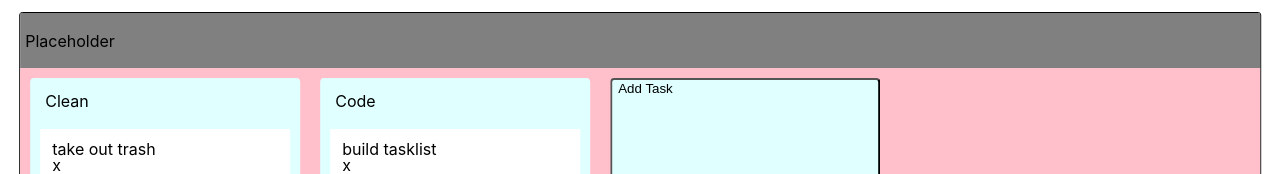
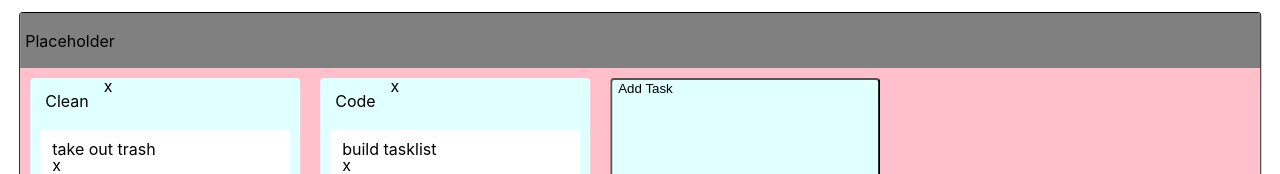
Before and after one commit to itshui3/theMightyListOfStuffs, a React (Create React App) app: page / in a window 1280 px wide. Shown: the top 174 px of the page. Built offline with nearby package versions, Linux system fonts and the light colour scheme.

Commit message:
plus in removeTask and adjusts header styling to allow for removal component

```diff
--- a/src/components/Board/components/Task.css
+++ b/src/components/Board/components/Task.css
@@ -7,6 +7,10 @@
     background-color: lightcyan;
     border-radius: 4px;
     max-height: 400px;
+}
+
+.task_header {
+    display: flex;
 }
 
 .task_title {
--- a/src/components/Board/components/Task.js
+++ b/src/components/Board/components/Task.js
@@ -33,7 +33,14 @@ return (
 <>
 
 <div className='task_card' key={taskID} id={taskID}>
-    <h3 className='task_title'>{ task.name }</h3>
+    <div className='task_header'>
+        <h3 className='task_title'>{ task.name }</h3>
+        <div
+        className='remove_task'
+        onClick={() => removeTask(taskID)}
+        >x</div>
+    </div>
+
     {
         task.todos.length > 0
             ?
```
